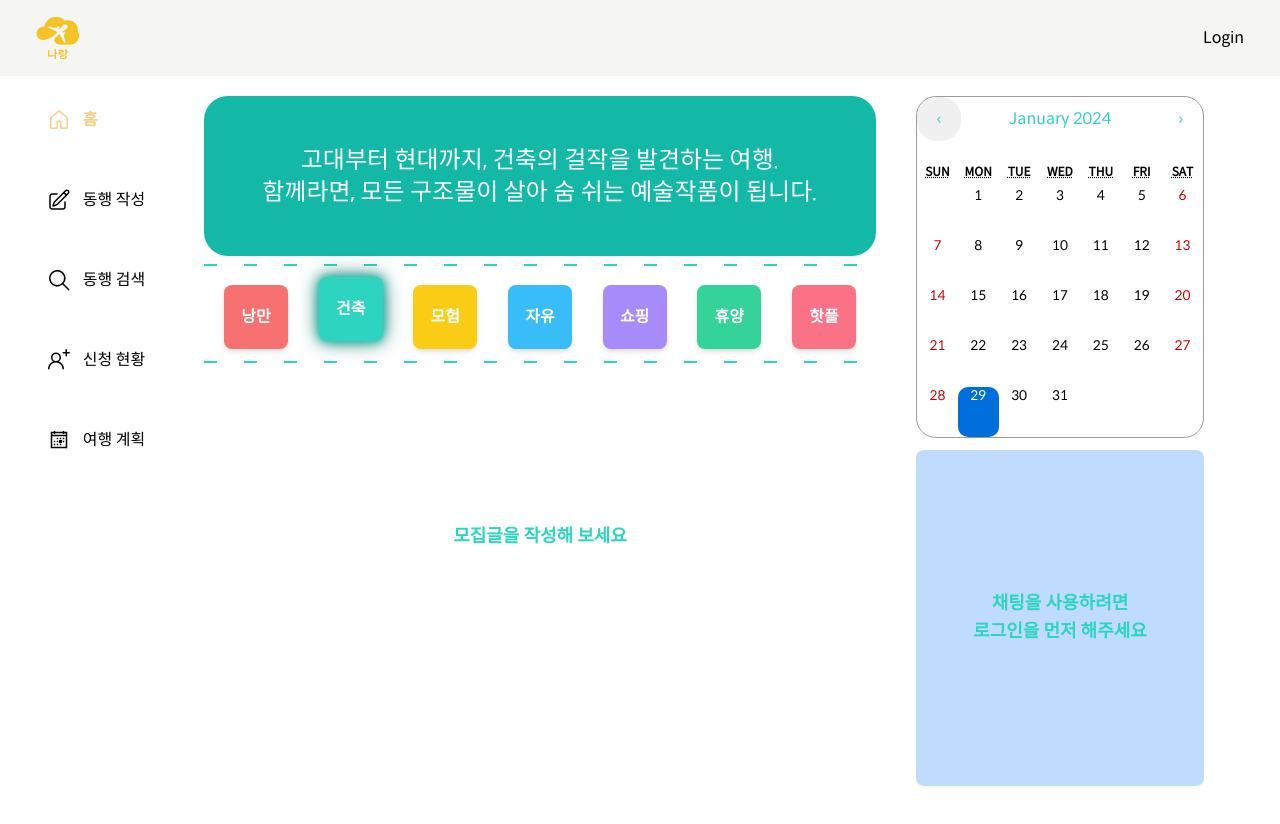
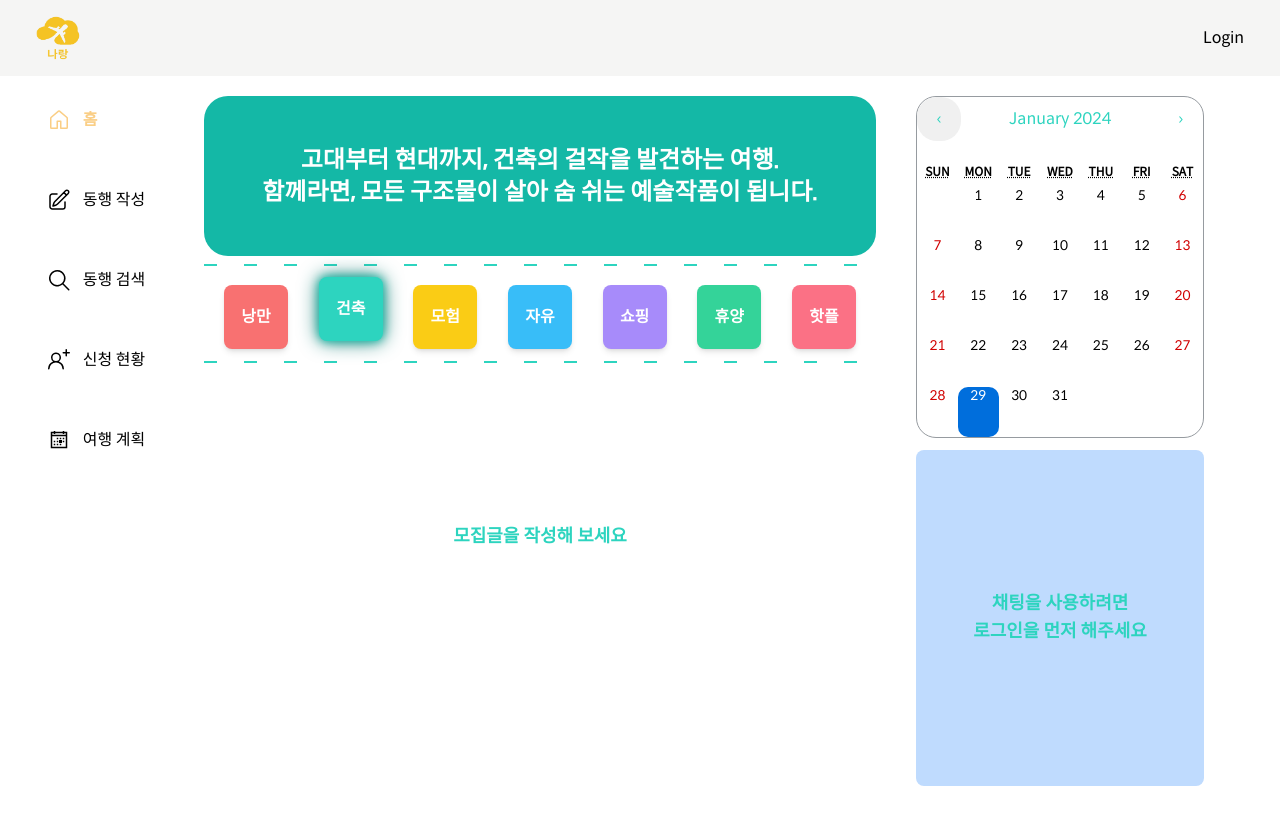
Before and after one commit to narang-trip/frontend, a React (Vite) app in the folder frontend/: page / in a window 1280 px wide. Shown: the top 824 px of the page. Built offline with nearby package versions, Linux system fonts and the light colour scheme; no server answers.

Commit message:
fix: change bold text

```diff
--- a/frontend/src/components/TripList.jsx
+++ b/frontend/src/components/TripList.jsx
@@ -56,7 +56,7 @@ const TripListContent = () => {
     return <NoDataMsg conceptColor={conceptColor} />;
   } //데이터 없으면
 
-  return <CarouselTemplete list={conceptTripList} />;
+  // return <CarouselTemplete list={conceptTripList} />;
   //둘다 아니면
 }
 
--- a/frontend/src/pages/Home.jsx
+++ b/frontend/src/pages/Home.jsx
@@ -45,7 +45,7 @@ const HomePage = () => {
               animate="visible"
               exit="exit"
               variants={textAnimation}
-              className="text-2xl"
+              className="text-2xl font-bold"
             >
               {mainConceptDescription.map((des, index) => {
                 return <div key={index}>{des}</div>;
```
